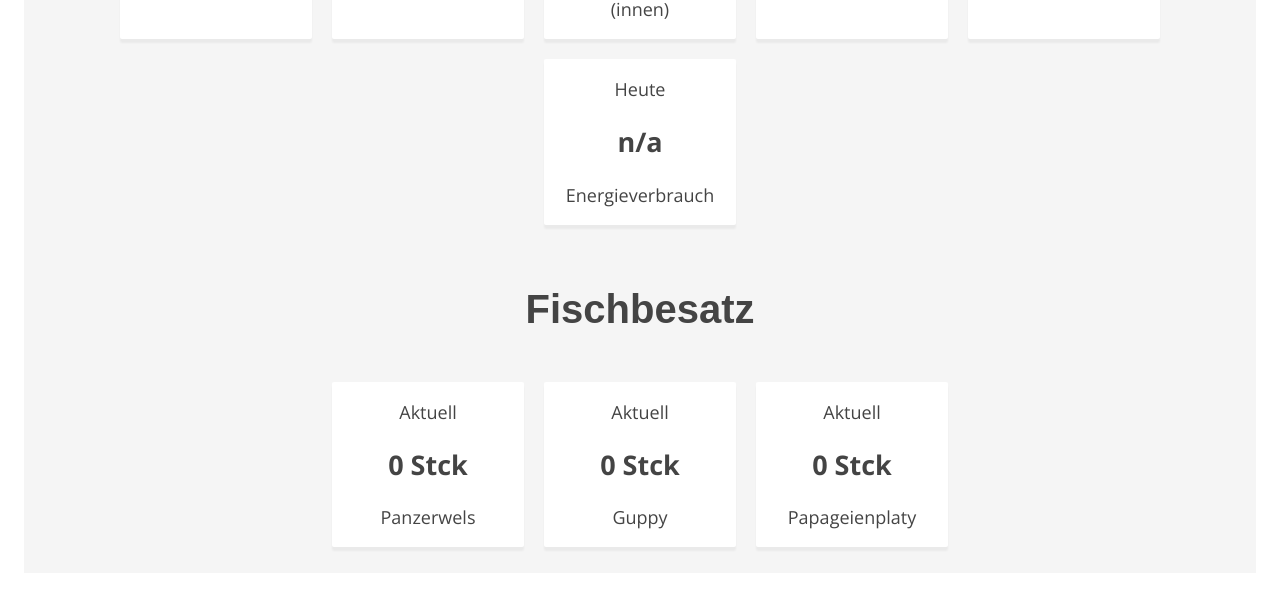
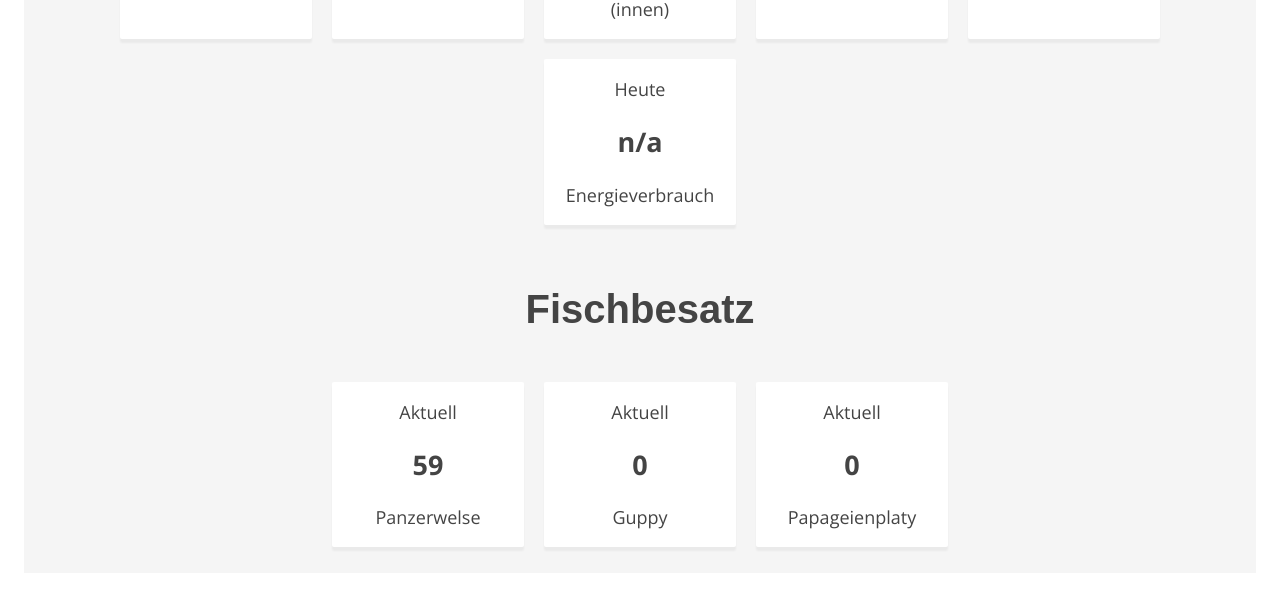
Before and after one commit to stekat/aquaponics-stekat.github.io, a plain HTML site: page index.html in a window 1280 px wide. Shown: the part 478-1086 px from the top of the page. Drawn offline with nearby package versions, Linux system fonts and the light colour scheme.

Commit message:
Besatz angepasst.

```diff
--- a/index.html
+++ b/index.html
@@ -80,21 +80,21 @@
         <div class="dashboard-element">
           <a href="#" >
             <p>Aktuell</p>
-            <h2>0 Stck</h2>
-            <p>Panzerwels</p>
+            <h2>59</h2>
+            <p>Panzerwelse</p>
           </a>
         </div>
         <div class="dashboard-element">
           <a href="#">
             <p>Aktuell</p>
-            <h2>0 Stck</h2>
+            <h2>0</h2>
             <p>Guppy</p>
           </a>
         </div>
         <div class="dashboard-element">
           <a href="#">
             <p>Aktuell</p>
-            <h2>0 Stck</h2>
+            <h2>0</h2>
             <p>Papageienplaty</p>
           </a>
         </div>
```
